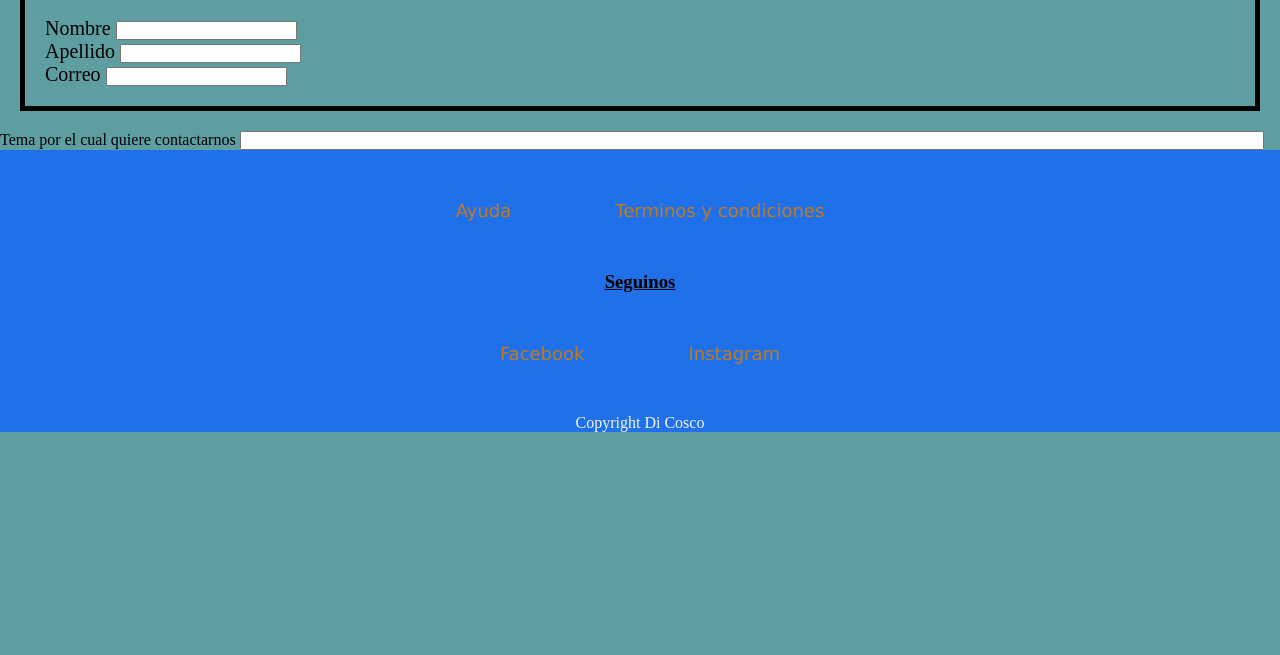
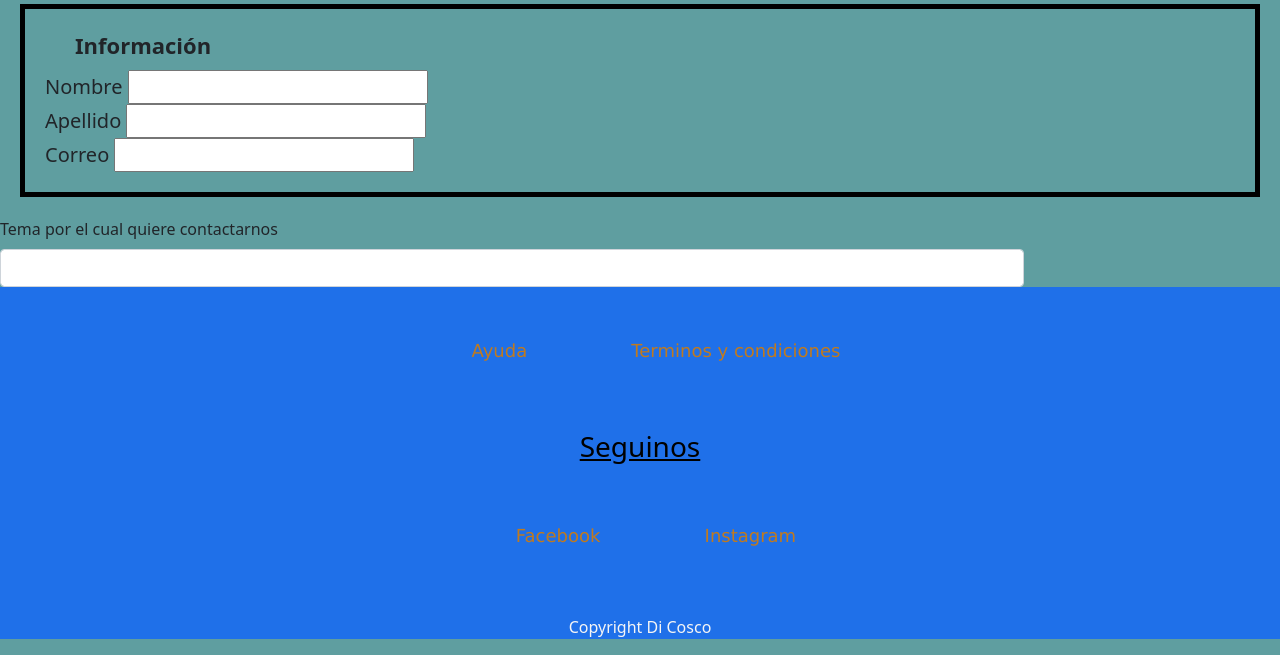
Before and after one commit to luciodicosco/seguridad, a plain HTML site: page pages/contacto.html in a window 1280 px wide. Shown: the part 333-988 px from the top of the page. Before the commit the page ends 800 px from the top, so only its background shows below. Drawn offline with nearby package versions, Linux system fonts and the light colour scheme; files that its build step writes are made by us from their sources.

Commit message:
corregido bootstrap

```diff
--- a/pages/contacto.html
+++ b/pages/contacto.html
@@ -5,6 +5,7 @@
     <meta http-equiv="X-UA-Compatible" content="IE=edge">
     <meta name="viewport" content="width=device-width, initial-scale=1.0">
     <title>Document</title>
+    <link rel="stylesheet" href="./bootstrap-local/css/bootstrap.css">
     <link rel="stylesheet" href="../estilos/estilos.css">
 </head>
 <body>
```
Also changed, not shown: pages/faq.html (+1 -0 lines), pages/nosotros.html (+1 -0 lines), pages/servicios.html (+1 -0 lines).
